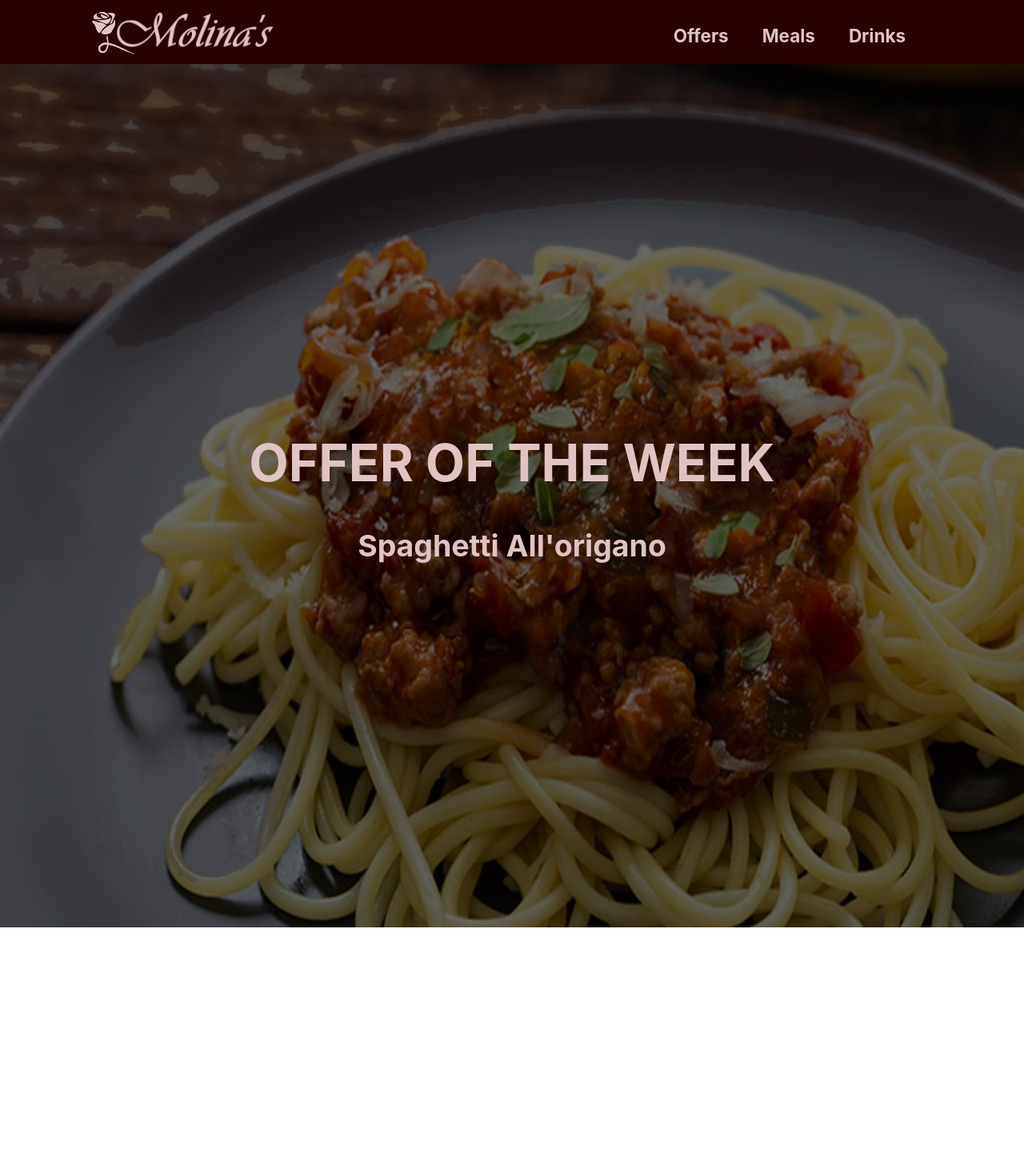
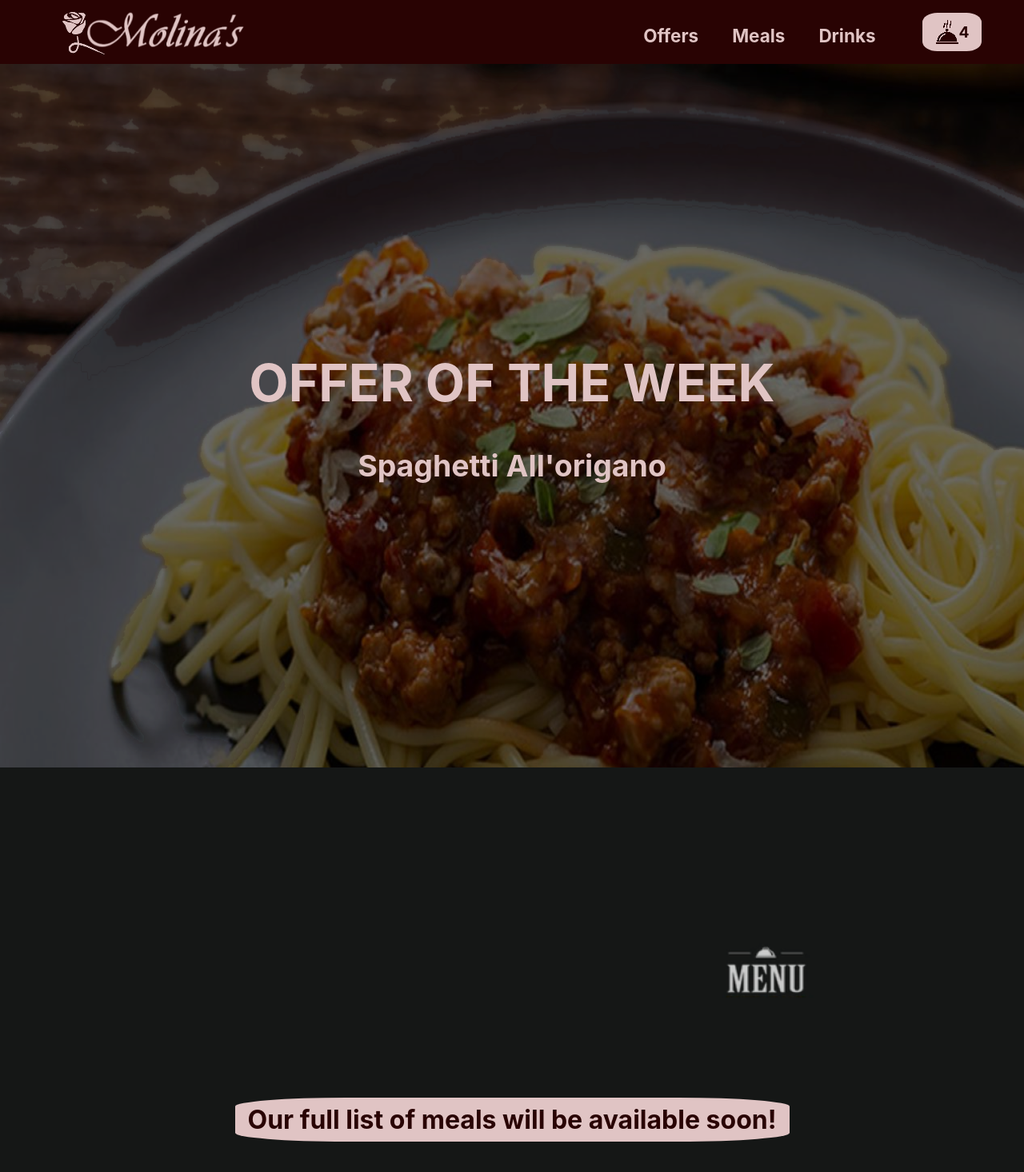
Before and after one commit to L-Molina/coder-ecommerce, a React (Create React App) app: page / in a window 1280 px wide. Shown: the top 1466 px of the page at 80% size. Before the commit the page ends 1160 px from the top, so only its background shows below. Built offline with nearby package versions, Linux system fonts and the light colour scheme.

Commit message:
Clase 3: creando Landing

```diff
--- a/src/App.js
+++ b/src/App.js
@@ -1,15 +1,20 @@
-import React from 'react';
 import './App.css';
-import NavBar from './components/NavBar';
-import Header from './components/Header';
-
+import NavBar from './components/NavBar/NavBar';
+import Header from './components/Header/Header';
+import ItemListContainer from './components/ItemListContainer/ItemListContainer';
 
 const App = () => {
+  const title = "Molina's"
+
   return (
-    <div className="App">
-        <NavBar />
+
+    <>
+      <div className="App">
+        <NavBar name={title}/>
         <Header />
-    </div>
+        <ItemListContainer greeting="Our full list of meals will be available soon!" />
+      </div>
+    </>
   );
 }
 
--- /dev/null
+++ b/src/components/CartWidget/CartWidget.js
@@ -0,0 +1,12 @@
+import "../NavBar/NavBar.css"
+
+const CartWidget = () => {
+    return(
+        <div className="nav-meals">
+            <img src={require("./meal-icon.png")} alt="Meal Icon"></img>
+            <h4>4</h4>
+        </div>
+    )
+}
+
+export default CartWidget
--- a/src/components/Header.css
+++ b/src/components/Header/Header.css
@@ -1,14 +1,13 @@
 .header-container {
-    background-image: url("../../public/images/spaghetti.png");
+    background-image: url("../../../public/images/spaghetti.png");
     width: 100%;
-    height: 1080px;
+    height: 880px;
     display: flex;
     flex-direction: column;
     justify-content: center;
     align-items: center;
     box-shadow: inset 0 0 0 1000px rgba(0, 0, 0, 0.2);
     object-fit: contain;
-
 }
 
 .header-text {
--- a/src/components/Header.js
+++ b/src/components/Header/Header.js
@@ -1,4 +1,3 @@
-import React from 'react';
 import "./Header.css"
 
 const Header = () => {
--- /dev/null
+++ b/src/components/ItemListContainer/ItemListContainer.css
@@ -0,0 +1,21 @@
+.list-container {
+    background-image: url("../../../public/images/menu-wip.png");
+    width: 100%;
+    height: 880px;
+    display: flex;
+    flex-direction: column;
+    justify-content: center;
+    align-items: center;
+    box-shadow: inset 0 0 0 1000px rgba(0, 0, 0, 0.2);
+    object-fit: contain;
+}
+
+.list-item {
+    background-color: #e0c4c4;
+    color: #290303;
+    display: flex;
+    align-items: center;
+    text-align: center;
+    border-radius: 20%;
+    padding: 0.5rem 1rem;
+}
--- /dev/null
+++ b/src/components/ItemListContainer/ItemListContainer.js
@@ -0,0 +1,11 @@
+import "./ItemListContainer.css"
+
+const ItemListContainer = (props) => {
+    return(
+        <div className="list-container">
+            <h1 className="list-item">{props.greeting}</h1>
+        </div>
+    )
+}
+
+export default ItemListContainer
--- a/src/components/NavBar.css
+++ b/src/components/NavBar/NavBar.css
@@ -60,3 +60,15 @@
     color: #290303;
     transition: all 0.2s ease-out;
   }
+
+  .nav-meals {
+    background-color: #e0c4c4;
+    color: #290303;
+    display: flex;
+    align-items: center;
+    text-decoration: none;
+    cursor: pointer;
+    border-radius: 25%;
+    padding: 0.5rem 1rem;
+    height: 40%;
+  }
--- a/src/components/NavBar.js
+++ b/src/components/NavBar/NavBar.js
@@ -1,11 +1,11 @@
-import React from 'react';
 import './NavBar.css';
+import CartWidget from '../CartWidget/CartWidget';
 
-const NavBar = () => {
+const NavBar = (props) => {
     return(
         <nav className='navbar'>
             <div className='navbar-container'>
-                <img src="../../images/molinas-logo.png" alt="Molina's" className='navbar-logo' />
+                <img src="../../../images/molinas-logo.png" alt="Molina's" className='navbar-logo' />
                 <ul className='nav-menu'>
                     <li className='nav-item'>
                         <h3 className='nav-links'>Offers</h3>
@@ -18,6 +18,7 @@ const NavBar = () => {
                     </li>
                 </ul>
             </div>
+            <CartWidget />
         </nav>
     )
 }
```
Also changed, not shown: src/components/Counter/Counter.js (added, +21 -0 lines), src/components/NavBar/Button.js (added, +9 -0 lines), public/images/menu-wip.png (added), src/components/CartWidget/meal-icon.png (added).
